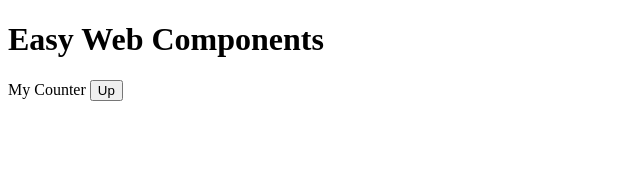
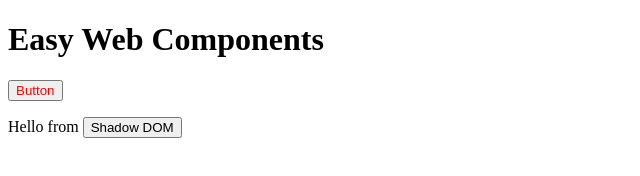
Before and after one commit to nemethmik/Alessia8, a plain HTML site: page easywebcomps/index.html in a window 1280 px wide. Shown: the whole page, without its empty margins (0-640 px from the left). Drawn offline with Linux system fonts and the light colour scheme.

Commit message:
feat(easywebcomps): Create Shadow Root

```diff
--- a/easywebcomps/index.html
+++ b/easywebcomps/index.html
@@ -7,14 +7,27 @@
     <title>Easy Web Components</title>
 </head>
 <body>
+    <style>
+        button{color:red}
+    </style>
     <script type="text/javascript">
         window.customElements.define("my-counter", class extends HTMLElement {
+            // Shadow DOM operations can be done in constructor but not Light DOM
+            // constructor() {
+            //     super()
+            //     this.attachShadow({mode:"open"})
+            //     this.shadowRoot.innerHTML = "<p>Hello from Shadow DOM</p>"
+            // }
             connectedCallback() {
+                // Ligth DOM operations are not allowed in the constructor
                 this.innerHTML = "<p>My Counter <button>Up</button> </p> "
+                this.attachShadow({mode:"open"})
+                this.shadowRoot.innerHTML = "<p>Hello from <button>Shadow DOM</button></p>"
             }
         })
     </script>
     <h1>Easy Web Components</h1>
+    <button>Button</button>
     <my-counter></my-counter>
 </body>
 </html>
```
Also changed, not shown: easywebcomps/favicon.ico (added).
